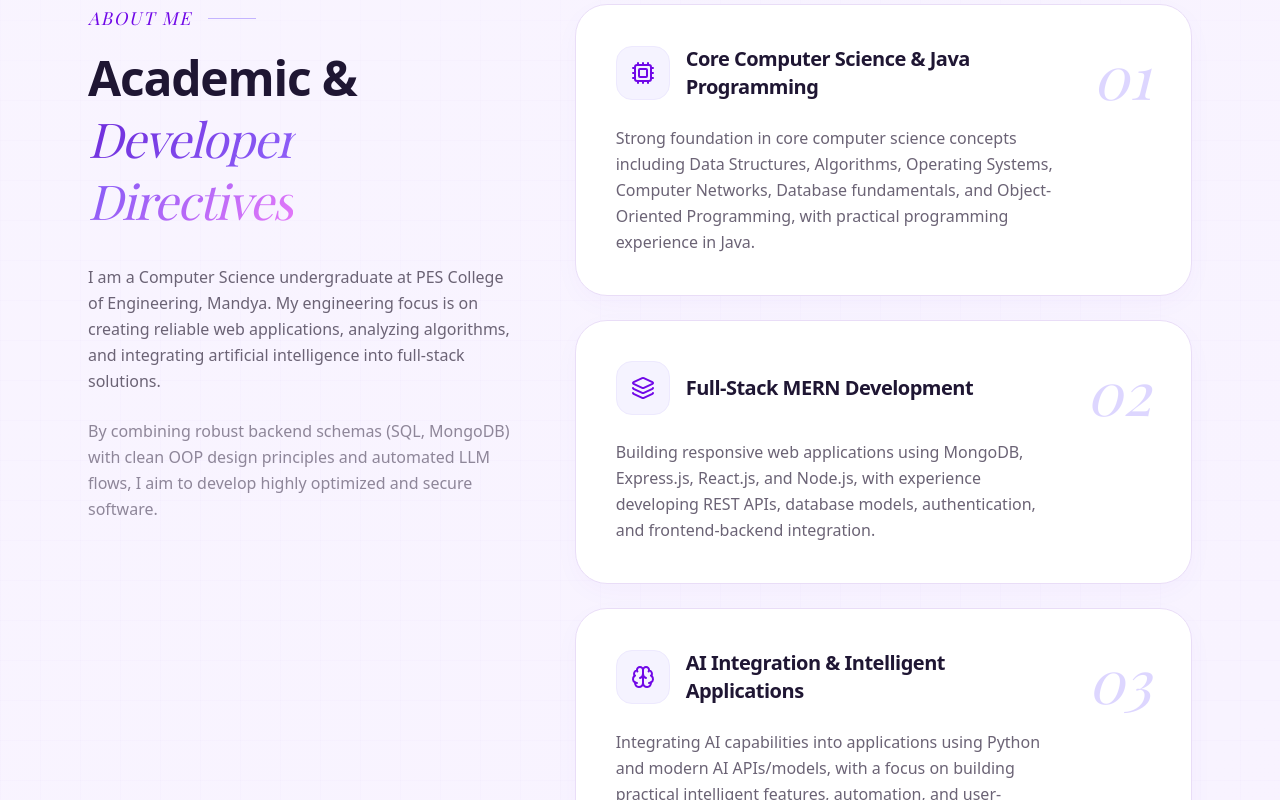
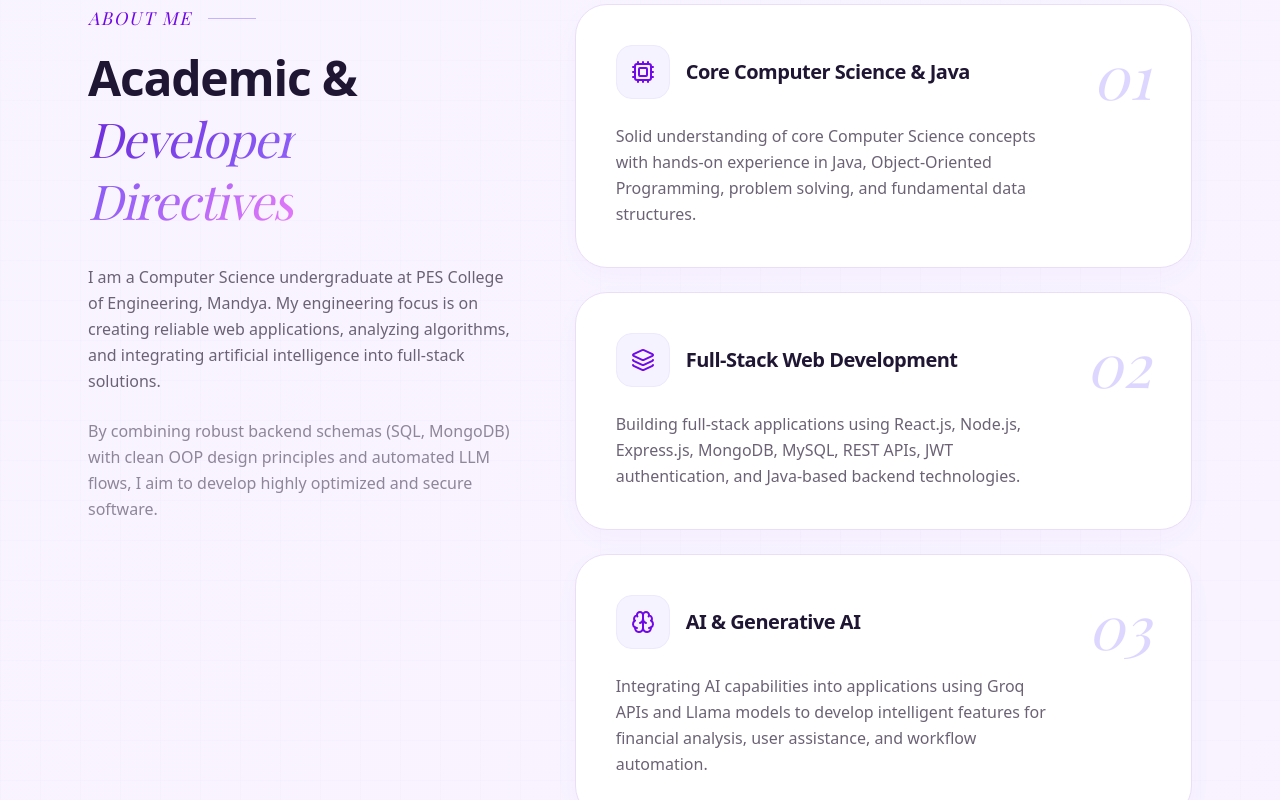
Before and after one commit to Harshini2015/Personal-Portfolio, a Next.js app: page / in a window 1280 px wide. Shown: the part 940-1740 px from the top of the page. Built offline with nearby package versions, Linux system fonts and the light colour scheme.

Commit message:
Revise About section card data
Updated card data in About component with new titles and descriptions.

```diff
--- a/src/components/About.tsx
+++ b/src/components/About.tsx
@@ -10,23 +10,21 @@ export function About() {
  {
   num: "01",
   icon: <Cpu className="w-6 h-6 text-violet-700" />,
-      title: "Core Computer Science & Java Programming",
-      description: "Strong foundation in core computer science concepts including Data Structures, Algorithms, Operating Systems, Computer Networks, Database fundamentals, and Object-Oriented Programming, with practical programming experience in Java.",
+  title: "Core Computer Science & Java",
+  description: "Solid understanding of core Computer Science concepts with hands-on experience in Java, Object-Oriented Programming, problem solving, and fundamental data structures.",
 },
 {
   num: "02",
   icon: <Layers className="w-6 h-6 text-violet-700" />,
-      title: "Full-Stack MERN Development",
-      description: "Building responsive web applications using MongoDB, Express.js, React.js, and Node.js, with experience developing REST APIs, database models, authentication, and frontend-backend integration.",
+  title: "Full-Stack Web Development",
+  description: "Building full-stack applications using React.js, Node.js, Express.js, MongoDB, MySQL, REST APIs, JWT authentication, and Java-based backend technologies.",
 },
 {
   num: "03",
   icon: <Brain className="w-6 h-6 text-violet-700" />,
-      title: "AI Integration & Intelligent Applications",
-      description: "Integrating AI capabilities into applications using Python and modern AI APIs/models, with a focus on building practical intelligent features, automation, and user-focused workflows.",
-    },
-  ];
-
+  title: "AI & Generative AI",
+  description: "Integrating AI capabilities into applications using Groq APIs and Llama models to develop intelligent features for financial analysis, user assistance, and workflow automation.",
+},];
   return (
     <section id="about" className="py-36 px-6 max-w-6xl mx-auto relative z-10">
       <div className="grid grid-cols-1 lg:grid-cols-12 gap-16 items-start">
```
Lines whose indentation alone changed are shown as unchanged.
